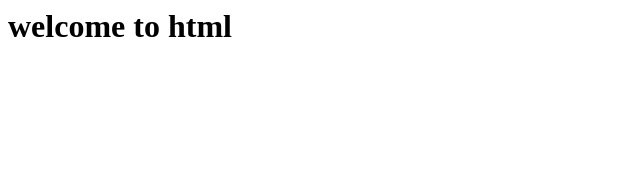
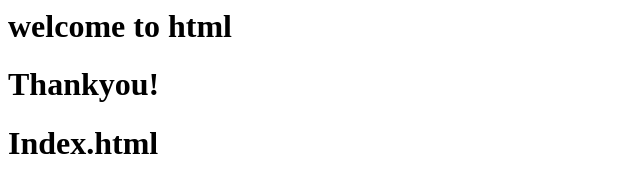
Before and after one commit to AparnaKothuri/Demo, a plain HTML site: page index.html in a window 1280 px wide. Shown: the whole page, without its empty margins (0-640 px from the left). Drawn offline with Linux system fonts and the light colour scheme.

Commit message:
Update index.html

```diff
--- a/index.html
+++ b/index.html
@@ -1,3 +1,5 @@
 <html>
 <h1>welcome to html</h1>
+  <h1>Thankyou!</h1>
+<h1>Index.html</h1>
 </html>
```
